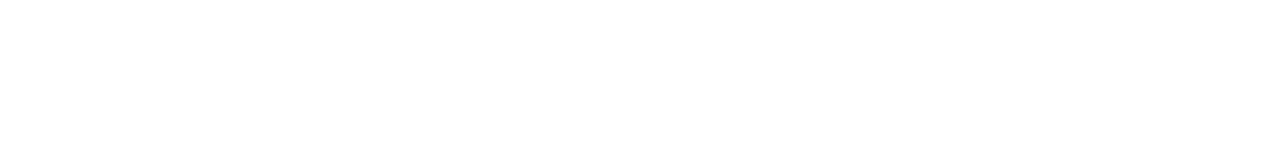
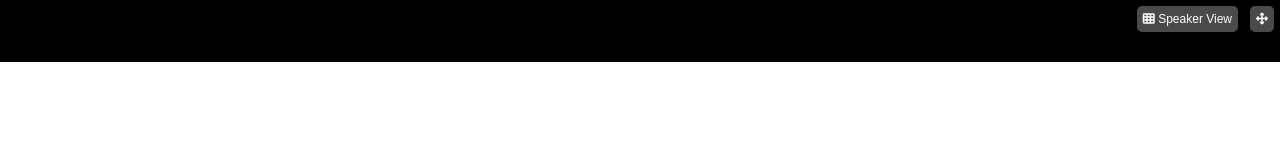
Before and after one commit to pierluigicarrieri/html-css-zoom, a plain HTML site: page index.html in a window 1280 px wide. Drawn offline with Linux system fonts and the light colour scheme.

Commit message:
done header

```diff
--- a/index.html
+++ b/index.html
@@ -4,9 +4,21 @@
     <meta charset="UTF-8">
     <meta http-equiv="X-UA-Compatible" content="IE=edge">
     <meta name="viewport" content="width=device-width, initial-scale=1.0">
-    <title>Document</title>
+    <script src="https://kit.fontawesome.com/6fc1e73e27.js" crossorigin="anonymous"></script>
+    <link rel="stylesheet" href="styles/style.css">
+    <title>html-css-zoom</title>
 </head>
+
 <body>
+
+    <header>
+        <button class="button-header"><i class="fa-solid fa-table-cells"></i> Speaker View</button>
+        <button id="full-screen" class="button-header"><i class="fa-solid fa-arrows-up-down-left-right"></i></button>
+    </header>
+
+    <main></main>
+
+    <footer></footer>
 
 </body>
 </html>
--- a/styles/style.css
+++ b/styles/style.css
@@ -2,4 +2,32 @@
     padding: 0;
     margin: 0;
     box-sizing: border-box;
+    font-size: 12px;
 }
+
+body {
+    height: 100vh;
+}
+
+header {
+    padding-bottom: 2rem;
+    background-color: #000000;
+    display: flex;
+    justify-content: flex-end;
+}
+
+main {
+    background-color: #000000
+}
+
+button {
+    border-style: none;
+}
+
+.button-header {
+    padding: 0.5rem;
+    margin: 0.5rem;
+    border-radius: 5px;
+    color: #FFFFFF;
+    background-color: #4A4A4A;
+}
```
